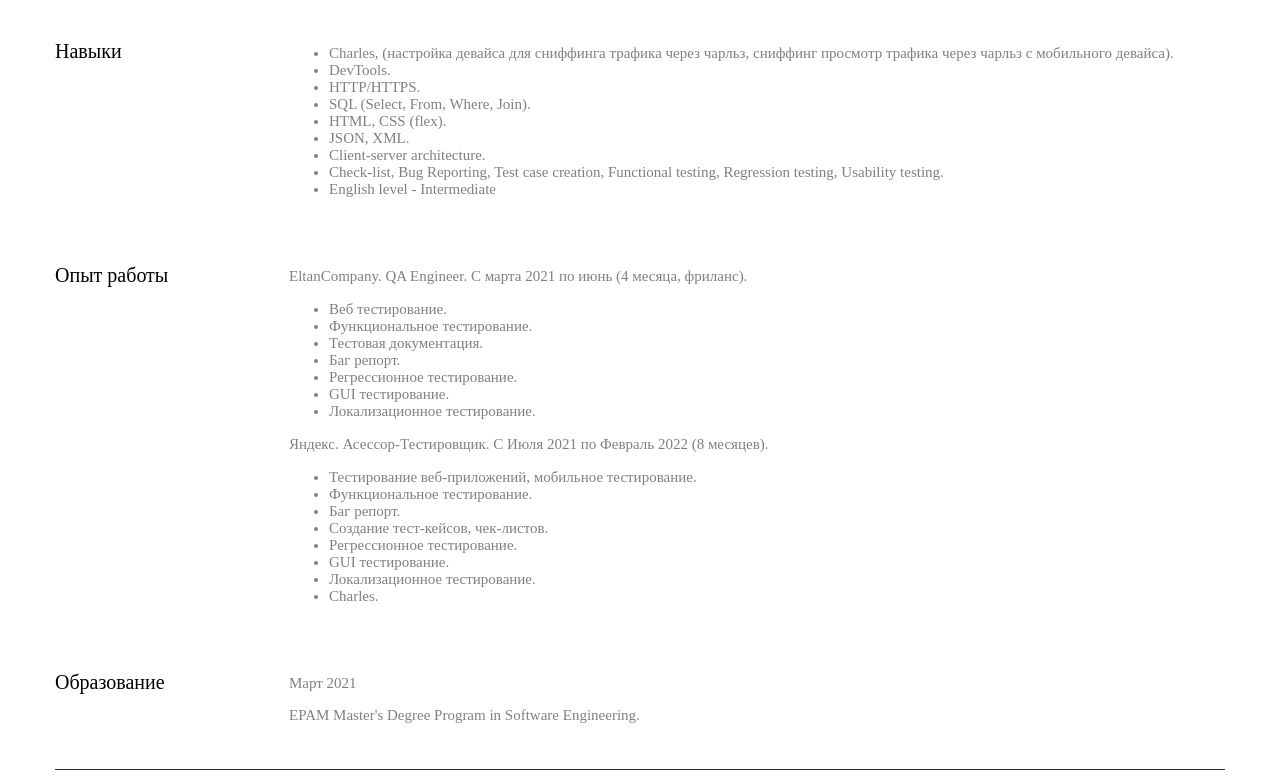
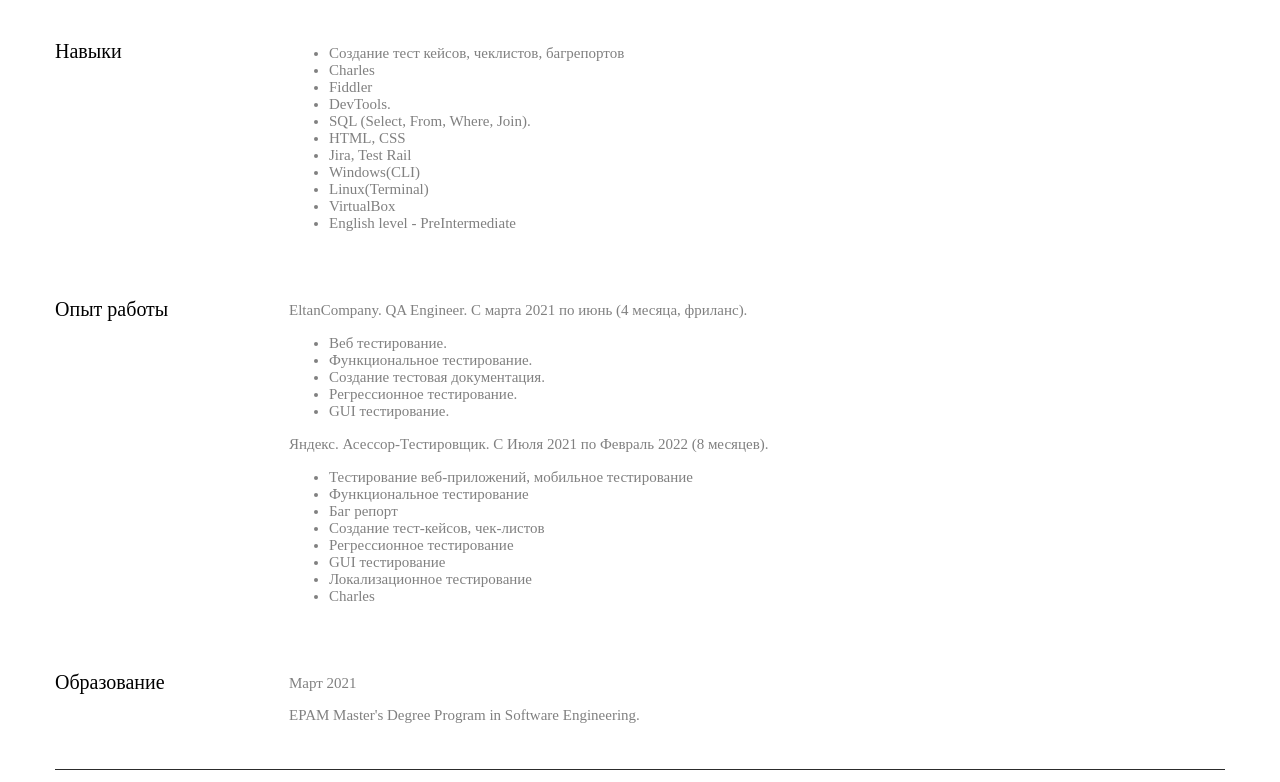
Before and after one commit to Lilyleonidovna1998/Lilyleonidovna1998.github.io, a plain HTML site: page index.html in a window 1280 px wide. Shown: the part 293-1075 px from the top of the page. Drawn offline with Linux system fonts and the light colour scheme.

Commit message:
info update

```diff
--- a/index.html
+++ b/index.html
@@ -4,7 +4,7 @@
     <meta charset="UTF-8">
     <meta name="viewport" content="width=device-width, initial-scale=1.0">
     <link rel="stylesheet" href="css/main.css">
-    <title>Резюме</title>
+    <title>Резюме Чирук Лилия</title>
 </head>
 <body>
 
@@ -19,7 +19,6 @@
                 <p class="qa">QA Engineer</p>
                 <span class="header-icon">
                     <a href="#"><i class="fas fa-globe-americas"></i>  Грузия, Тбилиси</a><br>
-                    <a href="tel:+375 (25) 761-88-05"><i class="fas fa-phone-alt"></i> +375 (25) 761-88-05</a><br>
                      <a href="tel:+995 599 277 042"><i class="fas fa-phone-alt"></i> +995 599 277 042</a><br>
                     <a href="mailto:lily.leonidovna@gmail.com"><i class="far fa-envelope-open"></i> lily.leonidovna@gmail.com</a><br>
                     <a href="https://t.me/Lilia_Chyruk"><i class="fab fa-telegram"></i> @Lilia_Chyruk</a><br>
@@ -48,15 +47,17 @@
             </div>
             <div class="skill-skill">
                 <ul>
-                    <li>Charles, (настройка девайса для сниффинга трафика через чарльз, сниффинг просмотр трафика через чарльз с мобильного девайса).</li>
+                    <li>Создание тест кейсов, чеклистов, багрепортов</li>
+                    <li>Charles</li>
+                    <li>Fiddler</li>
                     <li>DevTools.</li>
-                    <li>HTTP/HTTPS.</li>
                     <li>SQL (Select, From, Where, Join).</li>
-                    <li>HTML, CSS (flex).</li>
-                    <li>JSON, XML.</li>
-                    <li>Client-server architecture.</li>
-                    <li>Check-list, Bug Reporting, Test case creation, Functional testing, Regression testing, Usability testing.</li>
-                    <li>English level - Intermediate</li>
+                    <li>HTML, CSS</li>
+                    <li>Jira, Test Rail</li>
+                    <li>Windows(CLI)</li>
+                    <li>Linux(Terminal)</li>
+                    <li>VirtualBox</li>
+                    <li>English level - PreIntermediate</li>
                 </ul>
             </div>
         </div>
@@ -71,24 +72,23 @@
                 <ul>
                     <li>Веб тестирование.</li>
                     <li>Функциональное тестирование.</li>
-                    <li>Тестовая документация.</li>
-                    <li>Баг репорт.</li>
+                    <li>Cоздание тестовая документация.</li>
                     <li>Регрессионное тестирование.</li>
                     <li>GUI тестирование.</li>
-                    <li>Локализационное тестирование.</li>
+
 
 
                 </ul>
                 <p>Яндекс. Асессор-Тестировщик. С Июля 2021 по Февраль 2022 (8 месяцев).</p>
                 <ul>
-                    <li>Тестирование веб-приложений, мобильное тестирование.</li>
-                    <li>Функциональное тестирование.</li>
-                    <li>Баг репорт.</li>
-                    <li>Создание тест-кейсов, чек-листов.</li>
-                    <li>Регрессионное тестирование.</li>
-                    <li>GUI тестирование.</li>
-                    <li>Локализационное тестирование.</li>
-                    <li>Charles.</li>
+                    <li>Тестирование веб-приложений, мобильное тестирование</li>
+                    <li>Функциональное тестирование</li>
+                    <li>Баг репорт</li>
+                    <li>Создание тест-кейсов, чек-листов</li>
+                    <li>Регрессионное тестирование</li>
+                    <li>GUI тестирование</li>
+                    <li>Локализационное тестирование</li>
+                    <li>Charles</li>
 
                 </ul>
 
```
